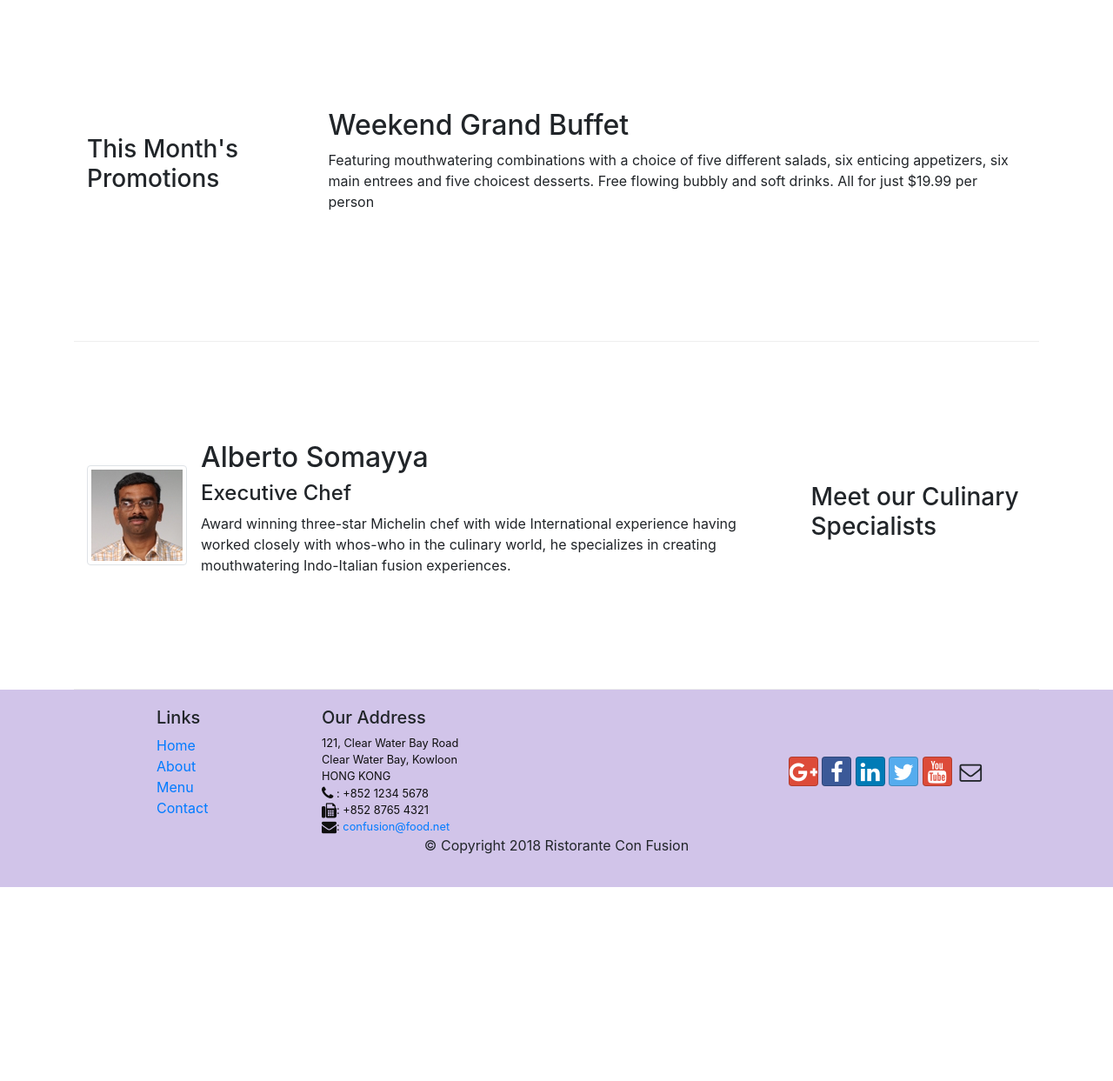
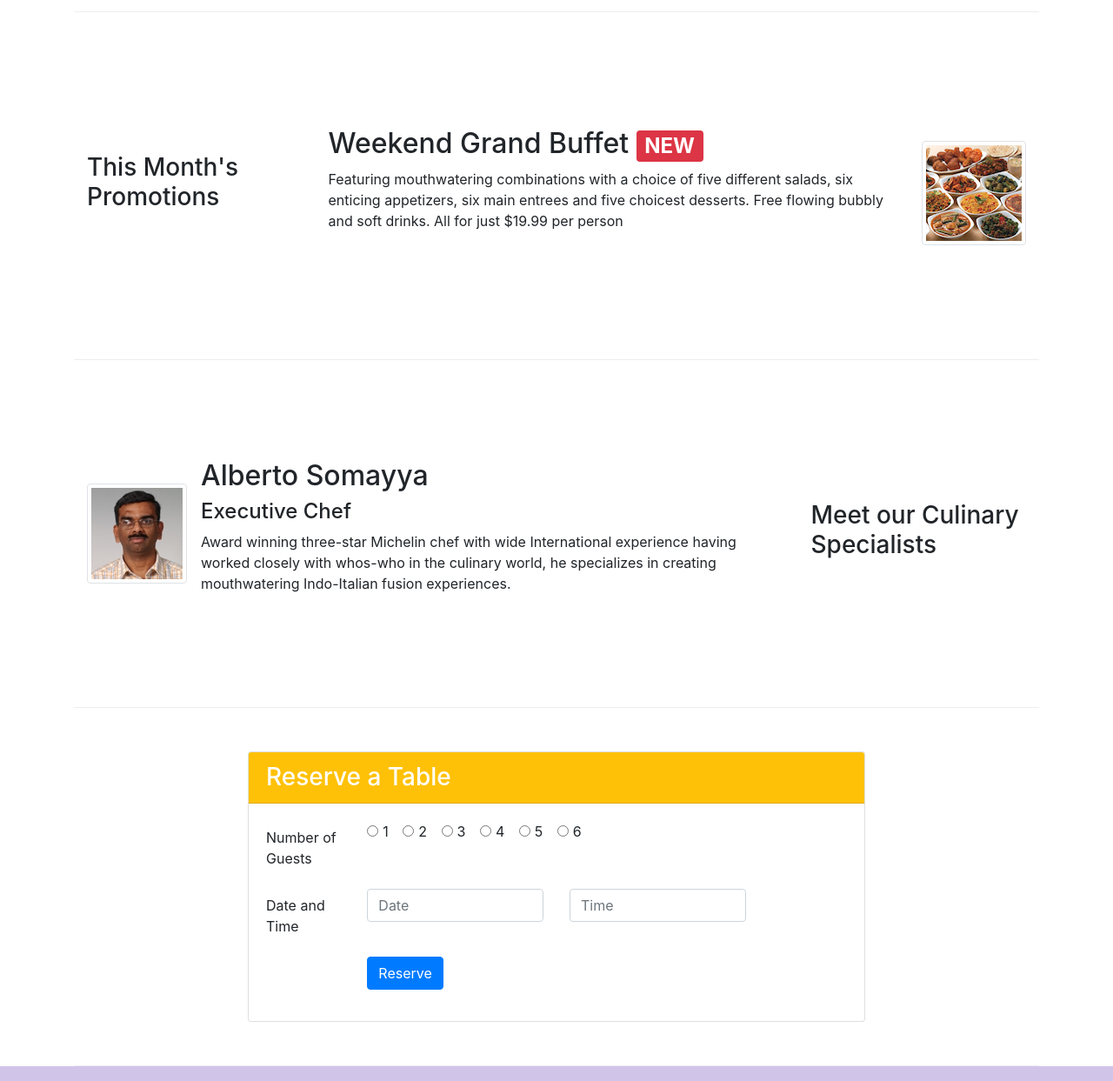
Before and after one commit to kiltro-dev/conFusion, a website: page index.html in a window 1280 px wide. Shown: the part 720-1963 px from the top of the page at 87% size. Before the commit the page ends 1740 px from the top, so only its background shows below. Drawn offline with nearby package versions, Linux system fonts and the light colour scheme.

Commit message:
assigment 2

```diff
--- a/index.html
+++ b/index.html
@@ -38,12 +38,15 @@
     <header class="jumbotron">
         <div class="container">
             <div class="row row-header">
-                <div class="col-12 col-sm-8">
+                <div class="col-12 col-sm-6">
                     <h1>Ristorante con Fusion</h1>
                     <p>We take inspiration from the World's best cuisines, and create a unique fusion experience. Our lipsmacking creations will tickle your culinary senses!</p>
                 </div>
-                <div class="col-12 col-sm align-self-center" >
+                <div class="col-12 col-sm-3 align-self-center" >
                     <img src="./img/logo.png" alt="logo" class="img-fluid">
+                </div>
+                <div class="col-12 col-sm-3 align-self-center">
+                    <a href="#reserveform" class="btn btn-sm btn-warning btn-block">Reserve Table</a>
                 </div>
             </div>
         </div>
@@ -56,10 +59,10 @@
             </div>
             <div class="col col-sm order-sm-first col-md">
                 <div class="media">
-                    <img src="./img/uthappizza.png" alt="utha pizza" class="d-flex mr-3 img-thumbnail align-self-center">
+                    <img src="./img/uthappizza.png" alt="utha pizza" class="d-flex ml-3 img-thumbnail align-self-center">
                     <div class="media-body">
                         <h2 class="mt-0">Uthappizza <span class="badge badge-danger">HOT</span> <span class="badge badge-pill badge-secondary">$4.99</span> </h2>
-                        <p>A unique combination of Indian Uthappam (pancake) and Italian pizza, topped with Cerignola olives, ripe vine cherry tomatoes, Vidalia onion, Guntur chillies and Buffalo Paneer.</p>
+                        <p class="d-none d-sm-block">A unique combination of Indian Uthappam (pancake) and Italian pizza, topped with Cerignola olives, ripe vine cherry tomatoes, Vidalia onion, Guntur chillies and Buffalo Paneer.</p>
                     </div>
                 </div>
             </div>
@@ -71,8 +74,14 @@
                 <h3>This Month's Promotions</h3>
             </div>
             <div class="col col-sm col-md">
-                <h2>Weekend Grand Buffet</h2>
-                <p>Featuring mouthwatering combinations with a choice of five different salads, six enticing appetizers, six main entrees and five choicest desserts. Free flowing bubbly and soft drinks. All for just $19.99 per person </p>
+                <div class="media">
+                    <div class="media-body">
+                        <h2 class="mt-0">Weekend Grand Buffet <span class="badge badge-danger">NEW</span></h2>
+                        <p class="d-none d-sm-block mr-3">Featuring mouthwatering combinations with a choice of five different salads, six enticing appetizers, six main entrees and five choicest desserts. Free flowing bubbly and soft drinks. All for just $19.99 per person </p>
+                    </div>
+                    <img src="./img/buffet.png" alt="buffet" class="d-flex img-thumbnail align-self-end">
+                </div>
+
             </div>
         </div>
 
@@ -86,10 +95,67 @@
                     <div class="media-body">
                         <h2 class="mt-0">Alberto Somayya</h2>
                         <h4>Executive Chef</h4>
-                        <p>Award winning three-star Michelin chef with wide International experience having worked closely with whos-who in the culinary world, he specializes in creating mouthwatering Indo-Italian fusion experiences. </p>
+                        <p class="d-none d-sm-block">Award winning three-star Michelin chef with wide International experience having worked closely with whos-who in the culinary world, he specializes in creating mouthwatering Indo-Italian fusion experiences. </p>
                     </div>
                 </div>
 
+            </div>
+        </div>
+
+        <div class="row row-content justify-content-center">
+            <div class="col-12 col-sm-8">
+                <div class="card">
+                    <h3 class="card-header bg-warning text-white">Reserve a Table</h3>
+                    <div class="card-body">
+                        <form id="reserveform">
+                            <div class="form-group row">
+                                <label for="guests" class="col-12 col-md-2 col-form-label">Number of Guests</label>
+                                <div class="col-md-10">
+                                    <div class="form-check form-check-inline">
+                                        <input type="radio" class="form-check-input" name="optionsGuests" id="radio1">
+                                        <label for="radio1" class="form-check-label">1</label>
+                                    </div>
+                                    <div class="form-check form-check-inline">
+                                        <input type="radio" class="form-check-input" name="optionsGuests" id="radio2">
+                                        <label for="radio2" class="form-check-label">2</label>
+                                    </div>
+                                    <div class="form-check form-check-inline">
+                                        <input type="radio" class="form-check-input" name="optionsGuests" id="radio3">
+                                        <label for="radio3" class="form-check-label">3</label>
+                                    </div>
+                                    <div class="form-check form-check-inline">
+                                        <input type="radio" class="form-check-input" name="optionsGuests" id="radio4">
+                                        <label for="radio4" class="form-check-label">4</label>
+                                    </div>
+                                    <div class="form-check form-check-inline">
+                                        <input type="radio" class="form-check-input" name="optionsGuests" id="radio5">
+                                        <label for="radio5" class="form-check-label">5</label>
+                                    </div>
+                                    <div class="form-check form-check-inline">
+                                        <input type="radio" class="form-check-input" name="optionsGuests" id="radio6">
+                                        <label for="radio6" class="form-check-label">6</label>
+                                    </div>
+                                </div>
+                            </div>
+                            <div class="form-group row">
+                                <label for="dateTime" class="col-12 col-md-2 col-form-label">Date and Time</label>
+                                <div class="col-12 col-md-4">
+                                    <input type="text" class="form-control" placeholder="Date" id="dateid" name="dateid">
+                                </div>
+                                <div class="col-12 col-md-4">
+                                    <input type="text" class="form-control" placeholder="Time" id="timeid" name="timeid">
+                                </div>
+                            </div>
+                            <div class="form-group row">
+                                <div class="offset-md-2 col-md-10">
+                                    <button type="submit" class="btn btn-primary">
+                                        Reserve
+                                    </button>
+                                </div>
+                            </div>
+                        </form>
+                    </div>
+                </div>
             </div>
         </div>
     </div>
```
